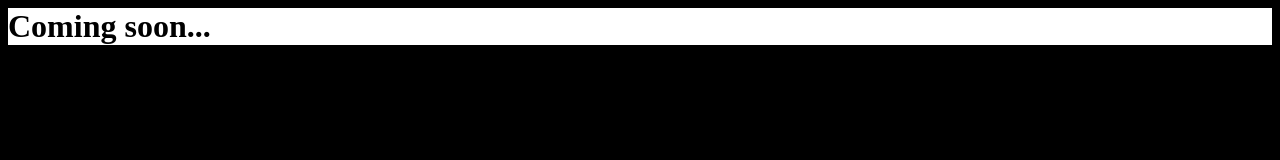
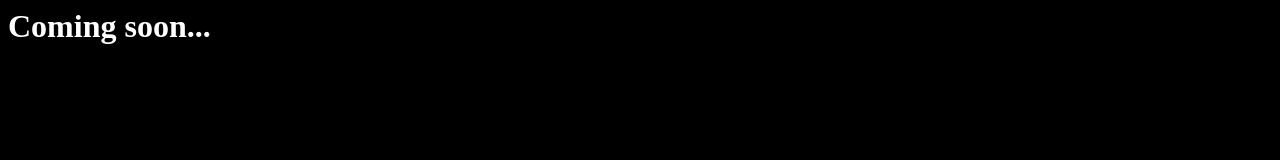
Before and after one commit to FlamptX/utildiscord.github.io, a plain HTML site: page index.html in a window 1280 px wide. Drawn offline with Linux system fonts and the light colour scheme.

Commit message:
Update index.html

```diff
--- a/index.html
+++ b/index.html
@@ -1,4 +1,4 @@
 <title>Util Discord</title>
 <body style="background: black">
-  <h1 style="background: white">Coming soon...</h1>
+  <h1 style="color: white">Coming soon...</h1>
 </body>
```
